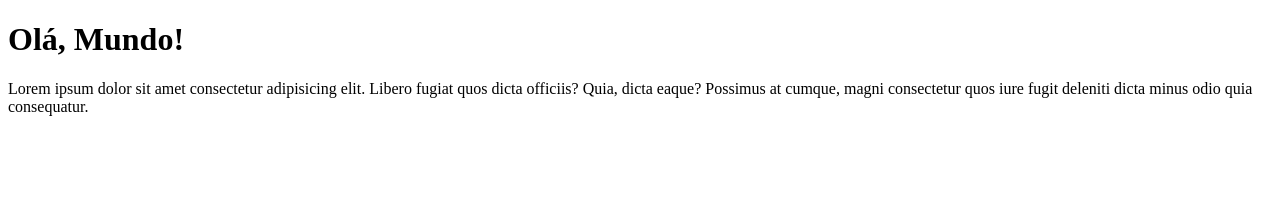
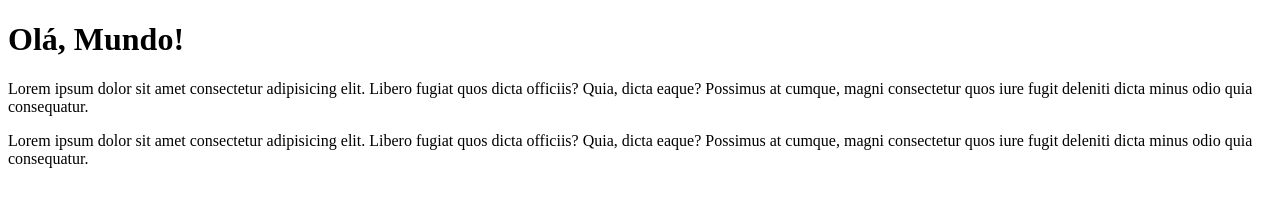
Before and after one commit to Gideoni1997/Ola-Mundo, a plain HTML site: page site-exemplo/index.html in a window 1280 px wide. Drawn offline with Linux system fonts and the light colour scheme.

Commit message:
Adição de outro paragrafo

```diff
--- a/site-exemplo/index.html
+++ b/site-exemplo/index.html
@@ -8,5 +8,10 @@
 <body>
     <h1>Olá, Mundo!</h1>
     <p>Lorem ipsum dolor sit amet consectetur adipisicing elit. Libero fugiat quos dicta officiis? Quia, dicta eaque? Possimus at cumque, magni consectetur quos iure fugit deleniti dicta minus odio quia consequatur.</p>
+
+
+    <p>Lorem ipsum dolor sit amet consectetur adipisicing elit. Libero fugiat quos dicta officiis? Quia, dicta eaque? Possimus at cumque, magni consectetur quos iure fugit deleniti dicta minus odio quia consequatur.</p>
+
+
 </body>
 </html>
```
